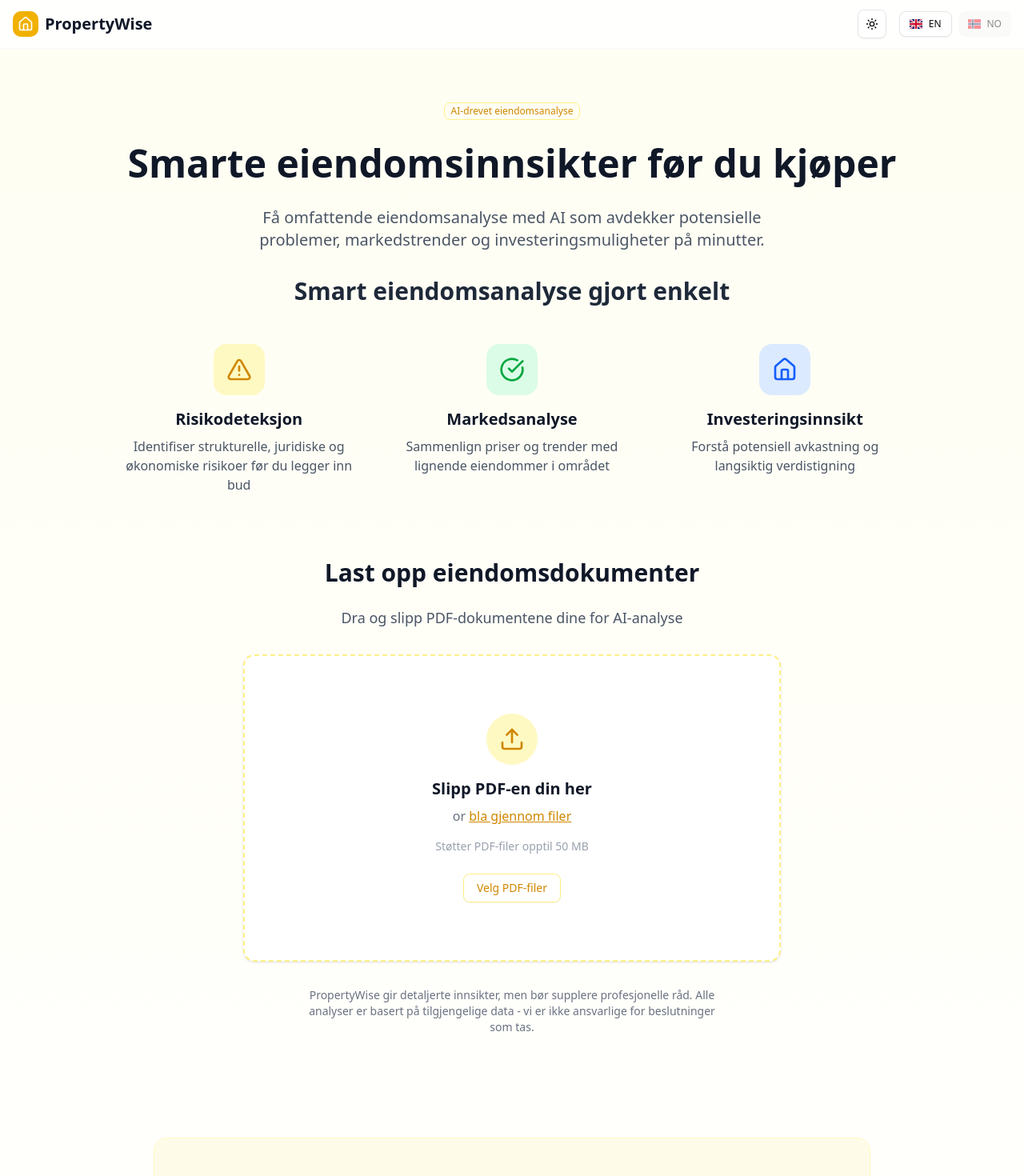
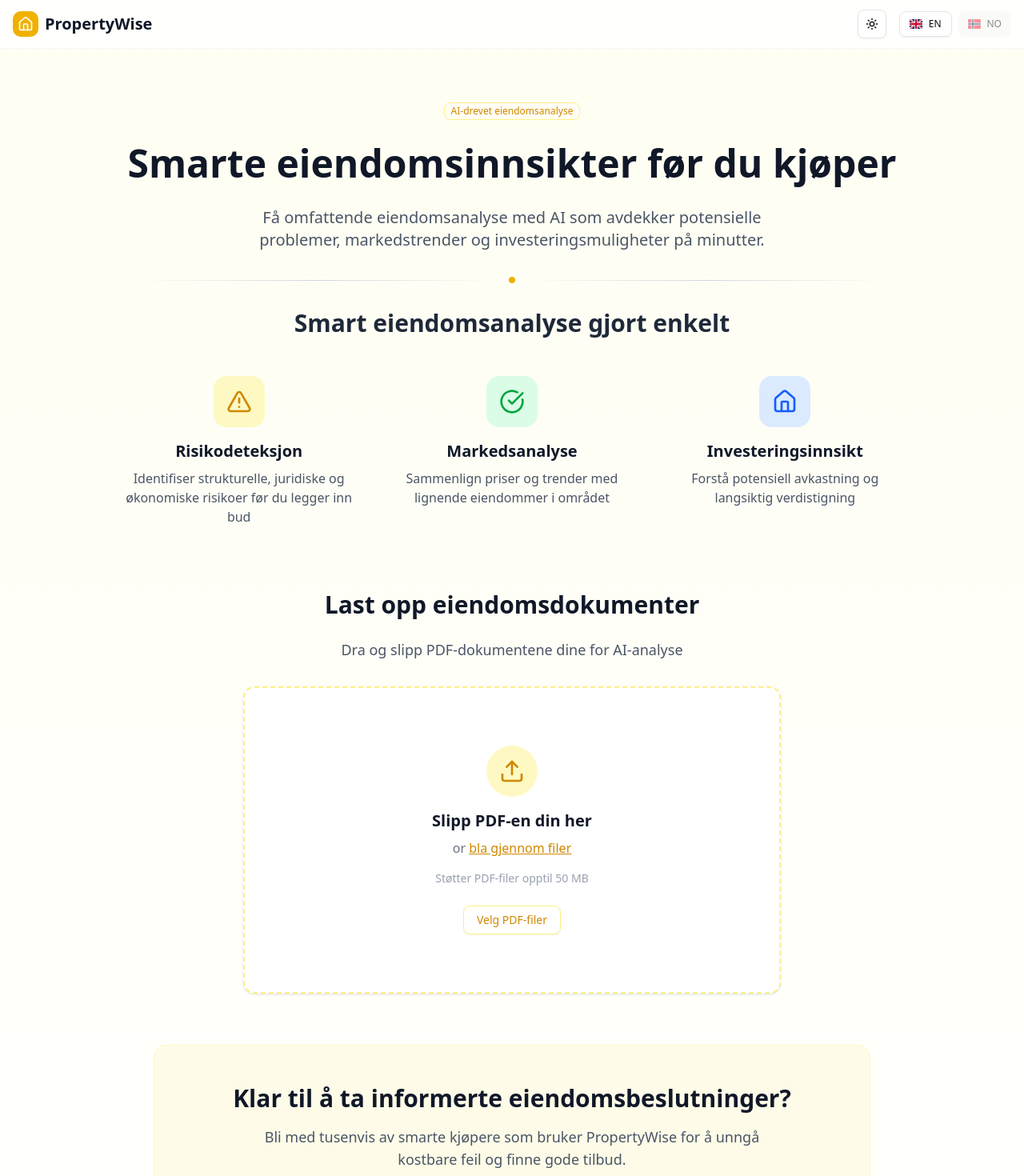
Before and after one commit to gkintu/propertywise, a Next.js app: page /no in a window 1280 px wide. Shown: the top 1470 px of the page at 80% size. Built offline with nearby package versions, Linux system fonts and the light colour scheme.

Commit message:
feat: Add themed separation line to hero section
Added decorative gradient line with yellow dot between description and subtitle, with light/dark theme

```diff
--- a/app/[locale]/page.tsx
+++ b/app/[locale]/page.tsx
@@ -58,6 +58,16 @@ export default function Home({ params }: PageProps) {
           <p className="text-xl text-gray-600 dark:text-[#D1D5DB] max-w-2xl mx-auto">
             {t('description')}
           </p>
+
+          {/* Decorative Separation Line */}
+          <div className="flex items-center justify-center my-8">
+            <div className="flex-1 h-px bg-gradient-to-r from-transparent via-gray-300 dark:via-gray-600 to-transparent max-w-md"></div>
+            <div className="mx-4">
+              <div className="w-2 h-2 bg-yellow-500 dark:bg-yellow-400 rounded-full"></div>
+            </div>
+            <div className="flex-1 h-px bg-gradient-to-r from-transparent via-gray-300 dark:via-gray-600 to-transparent max-w-md"></div>
+          </div>
+
           <div className="mt-8">
             <h2 className="text-3xl font-semibold text-gray-800 dark:text-[#F9FAFB] mb-4">
               {t('greeting')}
@@ -115,13 +125,6 @@ export default function Home({ params }: PageProps) {
         <section className="text-left">
           <FileUploadSection />
         </section>
-
-        {/* Disclaimer */}
-        <div className="text-center mb-16 mt-8">
-          <p className="text-sm text-gray-500 dark:text-[#9CA3AF] max-w-lg mx-auto">
-            {t('disclaimer')}
-          </p>
-        </div>
 
         {/* Recent Analysis Section */}
         <ClientOnly>
@@ -364,6 +367,13 @@ export default function Home({ params }: PageProps) {
           </div>
         </section>
 
+                {/* Disclaimer */}
+        <div className="text-center mb-16 mt-8">
+          <p className="text-sm text-gray-500 dark:text-[#9CA3AF] max-w-lg mx-auto">
+            {t('disclaimer')}
+          </p>
+        </div>
+
         {/* Footer */}
         <footer className="py-8 border-t border-yellow-200/30 dark:border-[#374151] bg-gradient-to-b from-[#fffef2] to-yellow-50/30 dark:bg-gradient-to-b dark:from-[#1F2937] dark:to-[#111827]">
           <div className="container mx-auto px-4">
```
